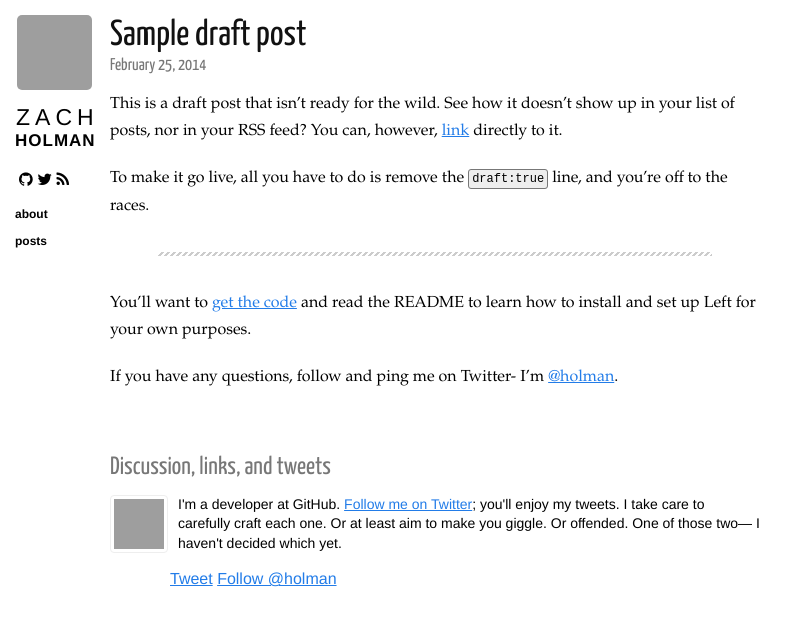
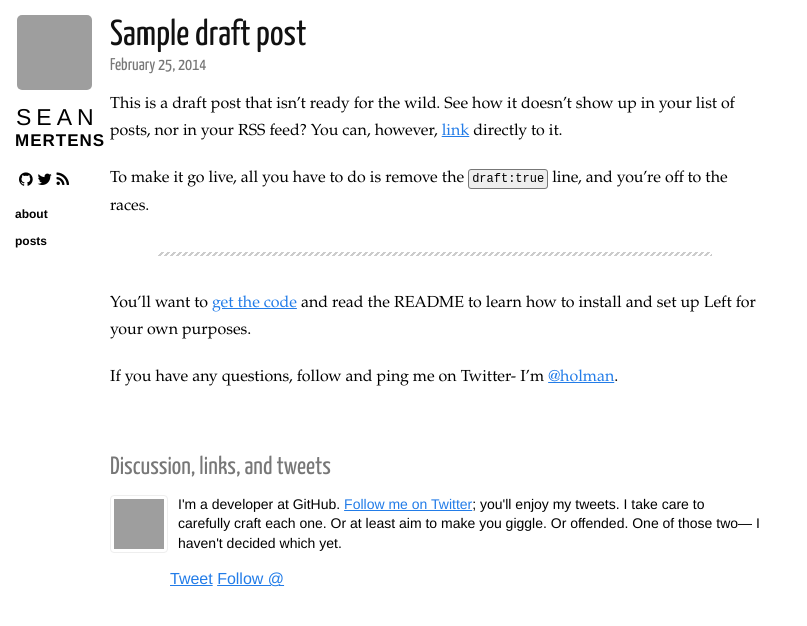
Before and after one commit to CodingGenius/codinggenius.github.io, a Jekyll site: the page built from _posts/2014-02-25-draft.markdown, in a window 1280 px wide, cut to the strip 0-626 px from the top of the page. Shown: the whole strip, without its empty margins (0-807 px from the left). Built offline with Jekyll 4.4.1, drawn with Linux system fonts in a browser that asks for light colours; nearby versions of some CDN libraries; Markdown is read by kramdown in place of the engine named in the settings; comment, search, counter and statistics services are not loaded; grey boxes are pictures that could not be loaded.

Commit message:
Name update

```diff
--- a/_config.yml
+++ b/_config.yml
@@ -6,7 +6,6 @@ rdiscount:
 gems:
   - jekyll-sitemap
 
-name: Zach Holman
-url: http://zachholman.com
+name: Sean Mertens
+url: http://codinggenius.github.io
 description: A fantastic blog that is fantastic.
-twitter: holman
```
